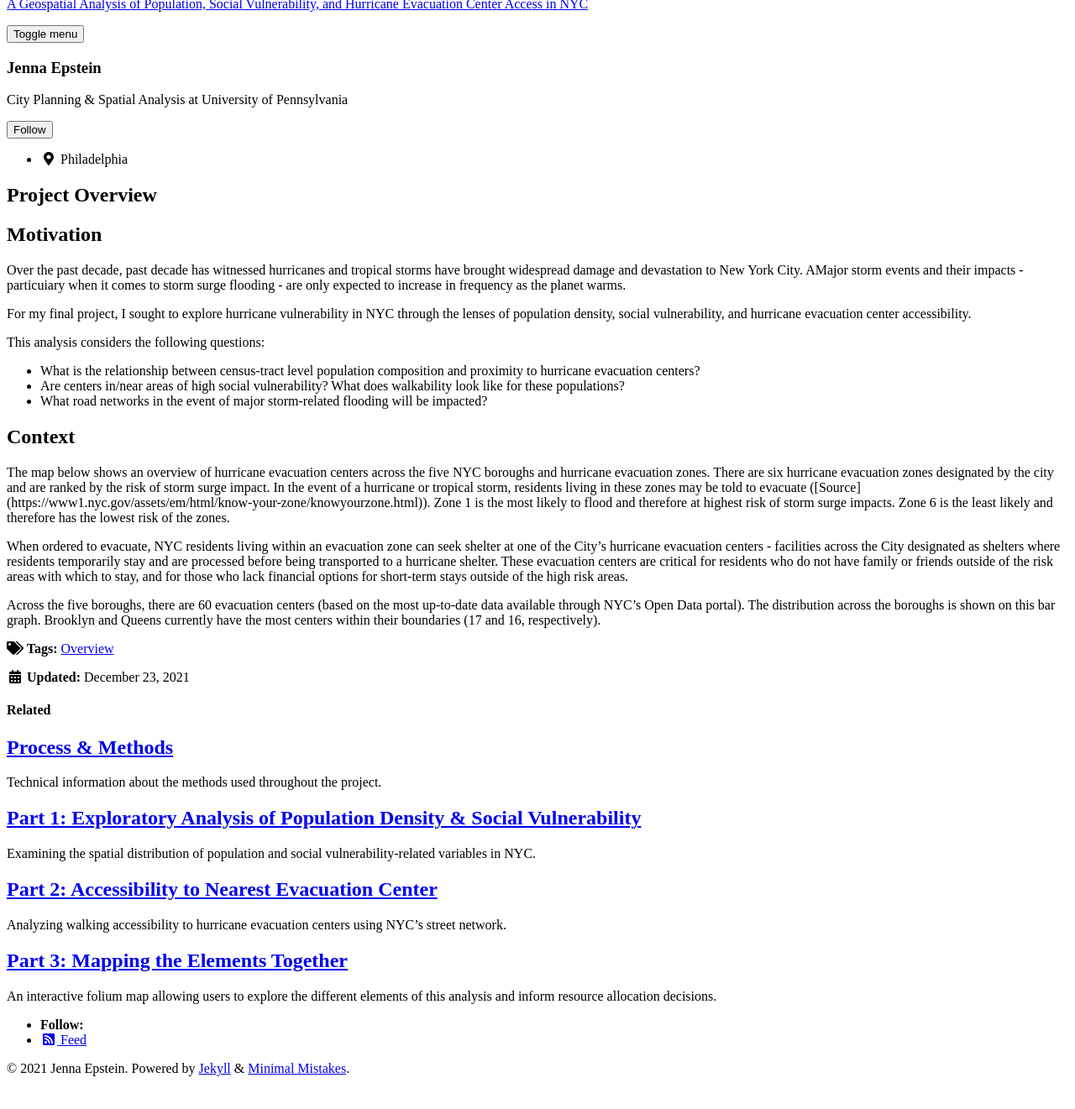
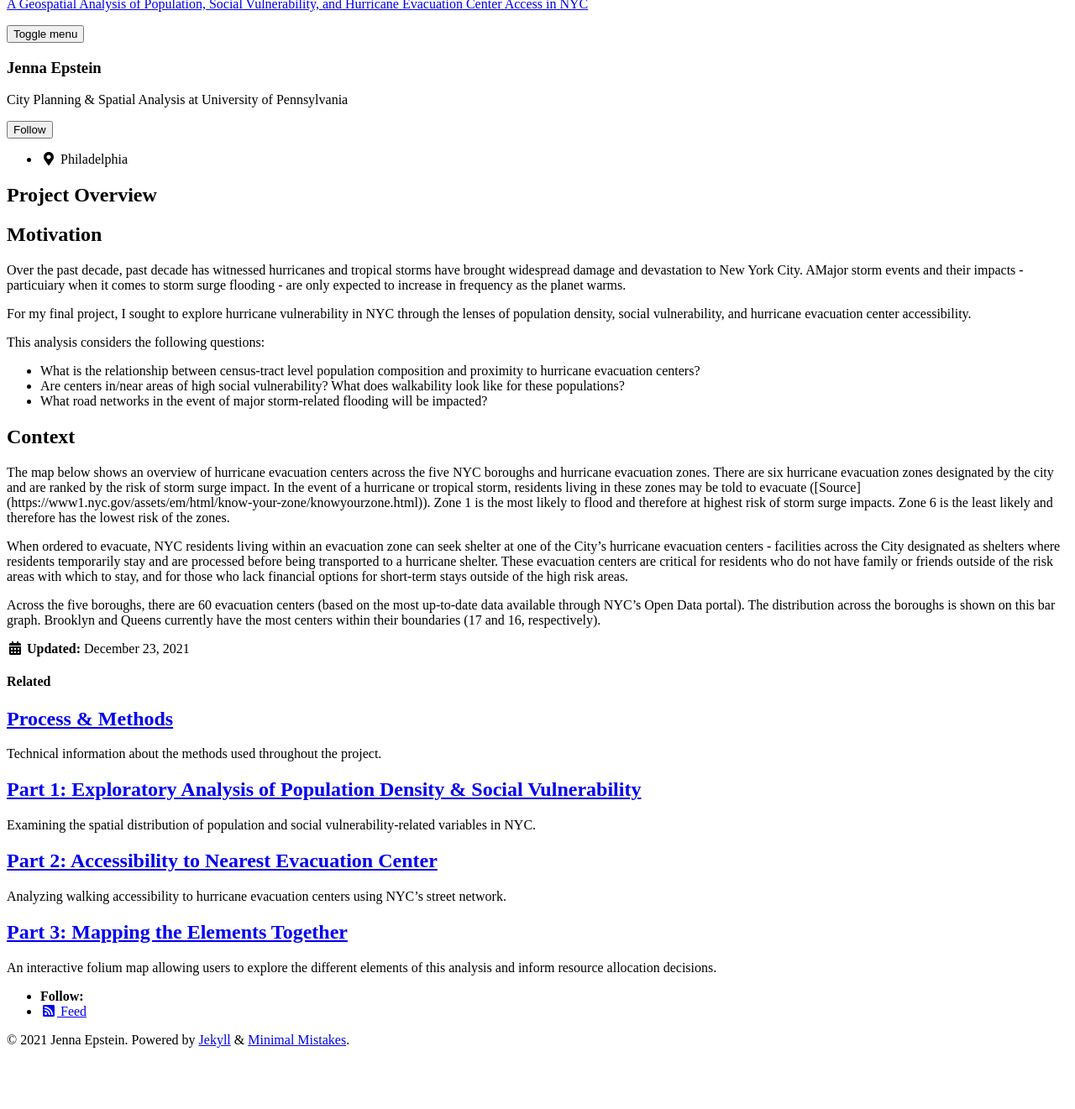
Before and after one commit to jennaepstein/MUSA550-finalproject, a Jekyll site: the page built from _posts/2021-12-23-project-overview.md, in a window 1280 px wide, cut to the strip 112-1464 px from the top of the page. Shown: the top 1321 px of the strip at 84% size. Built offline with Jekyll 4.4.1, drawn with Linux system fonts in a browser that asks for light colours; cached includes are drawn as plain includes; nearby versions of some CDN libraries.

Commit message:
Update 2021-12-23-project-overview.md

```diff
--- a/_posts/2021-12-23-project-overview.md
+++ b/_posts/2021-12-23-project-overview.md
@@ -1,10 +1,7 @@
 ---
 title: "Project Overview"
 date: 2021-12-23
-tags:
-  - Overview
 excerpt: "An overview of the project motivation and context."
-
 altair-loader:
   zones_centers_map: "charts/zones_centers_map.json"
 hv-loader:
```
